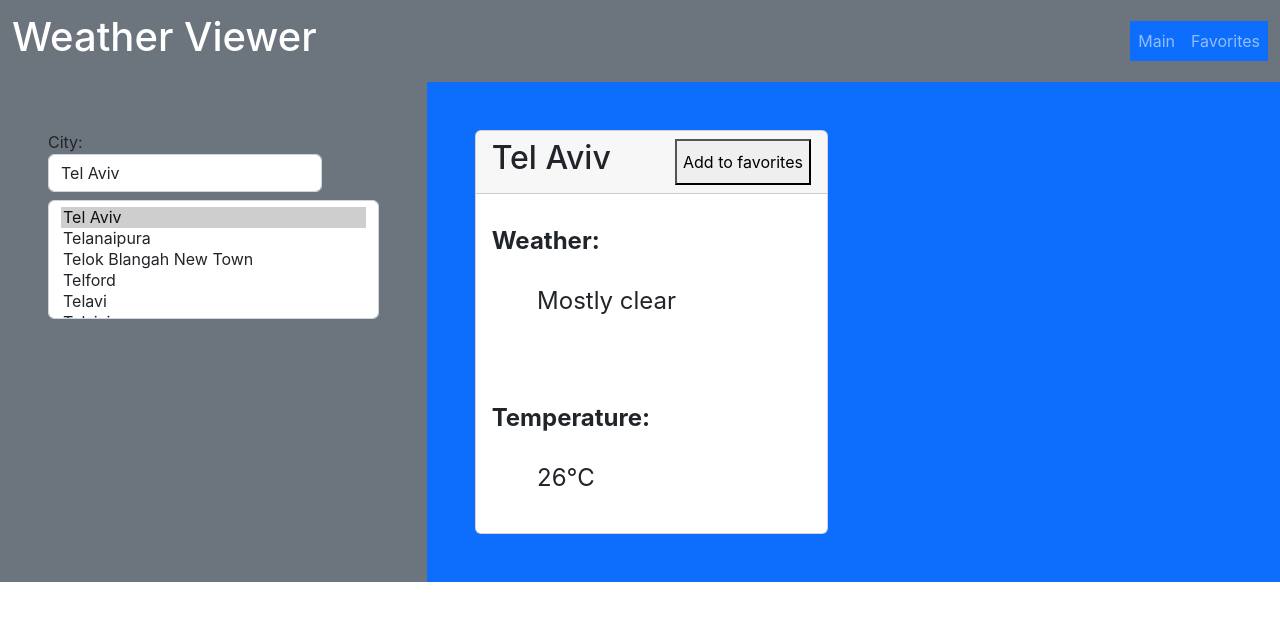
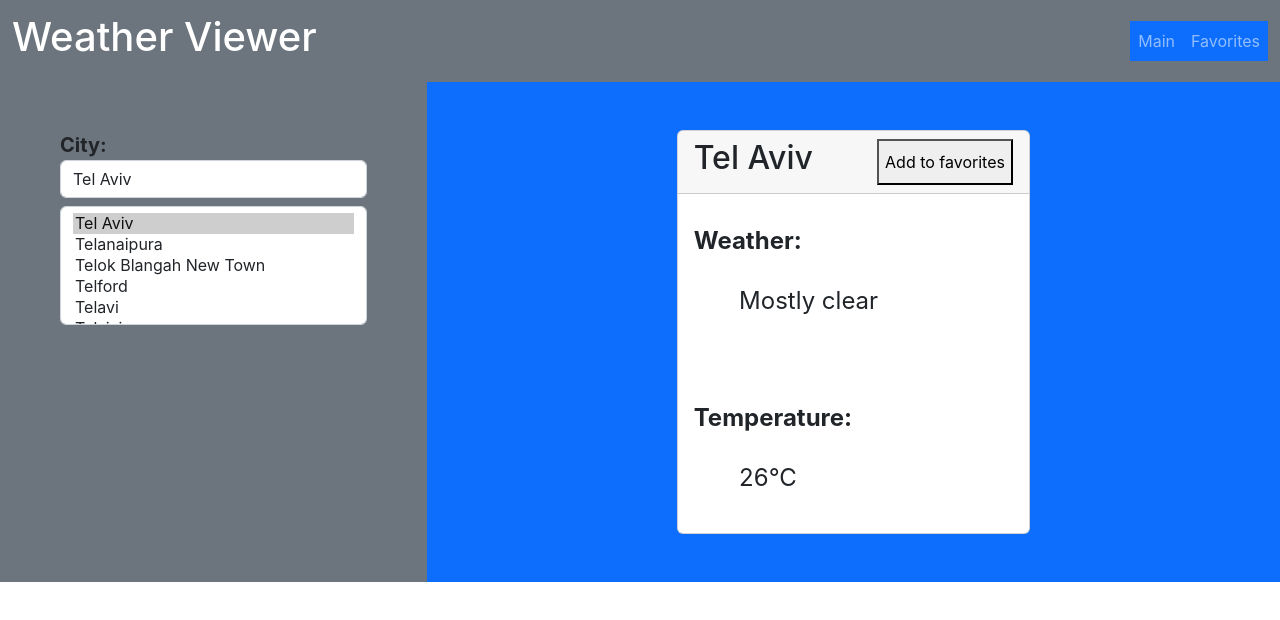
Before and after one commit to NoamAnisfeld/weather-utopia, a React (Create React App) app: page / in a window 1280 px wide. Shown: the top 620 px of the page. Built offline with nearby package versions, Linux system fonts and the light colour scheme.

Commit message:
layout improvement

```diff
--- a/src/components/CitySearchBox.tsx
+++ b/src/components/CitySearchBox.tsx
@@ -1,6 +1,7 @@
 import { useEffect, useState, useRef } from "react";
 import type { City } from "../API/autocomplete";
 import autocomplete from '../API/autocomplete';
+import Container from 'react-bootstrap/Container';
 import Form from 'react-bootstrap/Form';
 import FormSelect from 'react-bootstrap/FormSelect';
 
@@ -52,9 +53,11 @@ export default function CitySearchBox({
         );
     }
 
-    return <div className="city-search">
-        <Form.Label>
-            City:
+    return <Container fluid className="city-search">
+        <Form.Label className="w-100">
+            <span className="fs-5 fw-bold">
+                City:
+            </span>
             <Form.Control
                 type="text"
                 placeholder="start typing to search"
@@ -62,7 +65,6 @@ export default function CitySearchBox({
                 onChange={e => setInputText(e.currentTarget.value)}
             />
         </Form.Label>
-
         <FormSelect
             htmlSize={5}
             onChange={e => {
@@ -76,5 +78,5 @@ export default function CitySearchBox({
         >
             {citiesToOptionList(citiesList)}
         </FormSelect>
-    </div>
+    </Container>
 }
--- a/src/components/Main.tsx
+++ b/src/components/Main.tsx
@@ -26,7 +26,7 @@ export default function Main({
                     setCityKey,
                 }} />
             </Col>
-            <Col className="info-area p-5 bg-primary">
+            <Col className="info-area p-5 bg-primary d-flex justify-content-center">
                 <CityInfoWidget {...{
                     cityName,
                     cityKey,
```
